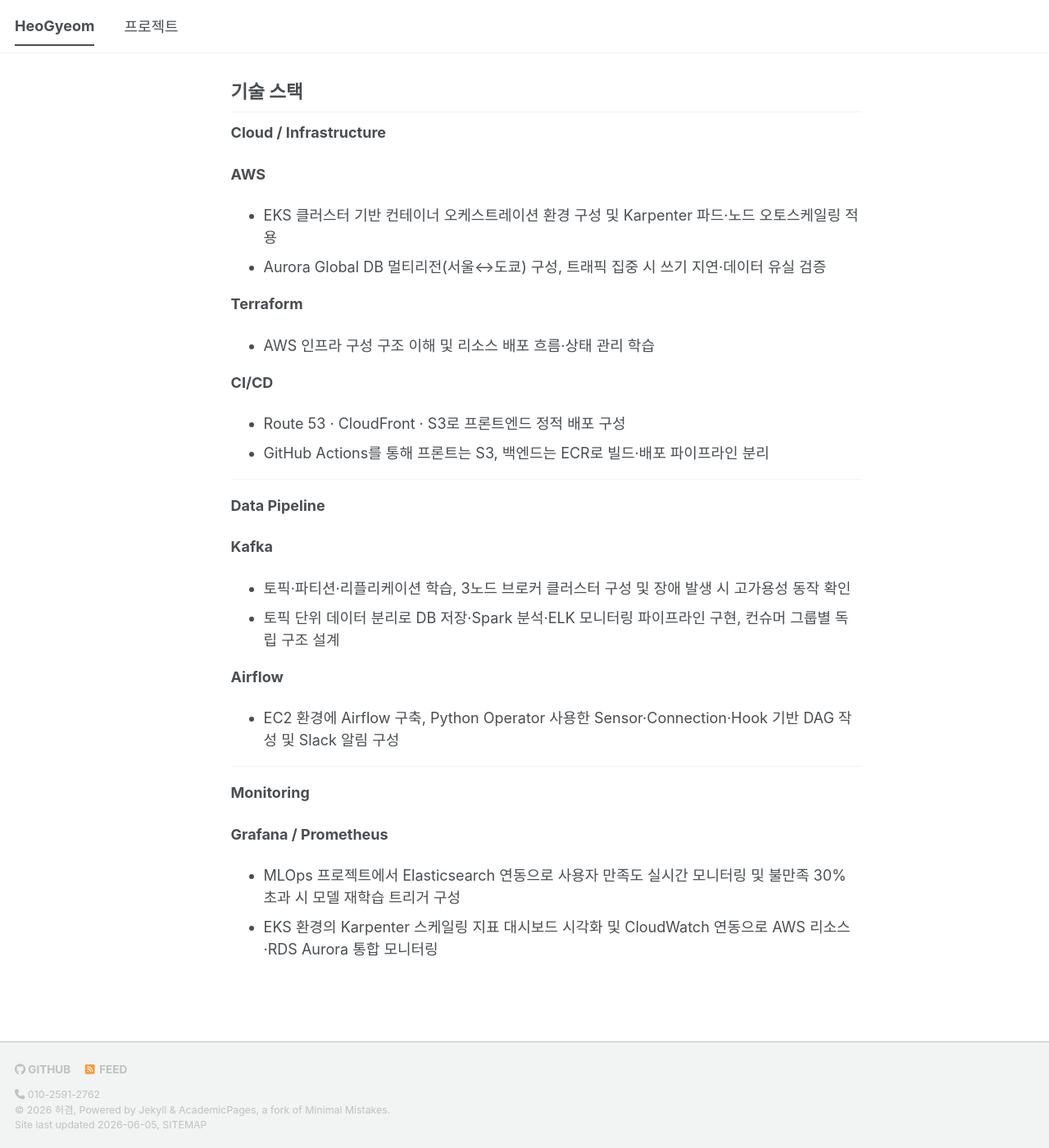
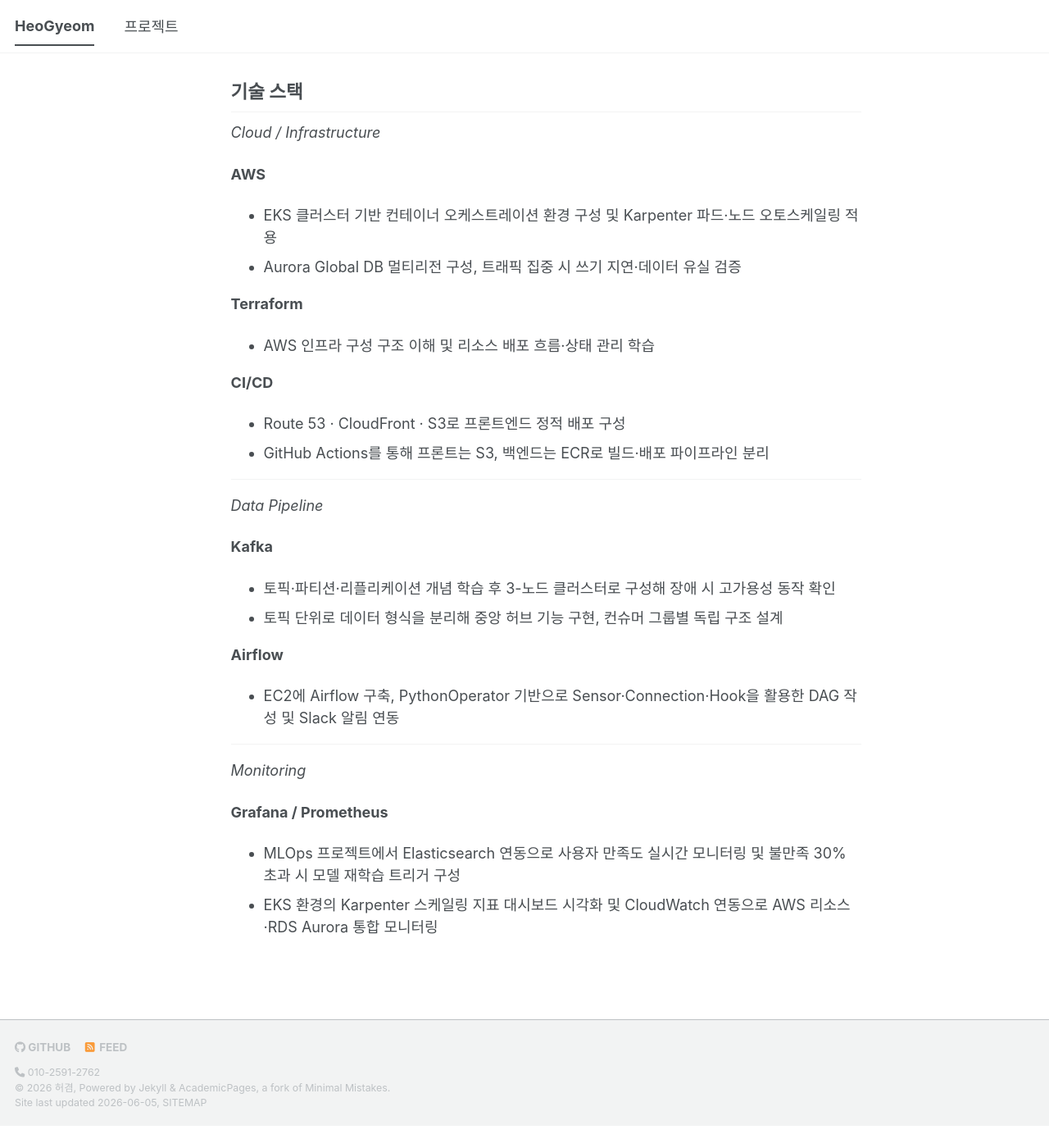
Before and after one commit to Heo-Gyeom/Heo-Gyeom.github.io, a Jekyll site: the page built from _pages/about.md, in a window 1280 px wide and 1400 px high, scrolled down 932 px. Shown: the whole window at 82% size. Built offline with Jekyll 4.4.1, drawn with Linux system fonts in a browser that asks for light colours; a script bundle is joined from its source files by our own code; library files that are not in the unit come from our copies; after the commit the page ends 2305 px from its top, so only the background shows below that; some of the changed text lies outside the part shown.

Commit message:
about·portfolio 수정사항 반영
Co-Authored-By: Claude Sonnet 4.6 <noreply@anthropic.com>

```diff
--- a/_pages/about.md
+++ b/_pages/about.md
@@ -1,6 +1,6 @@
 ---
 permalink: /
-title: "안녕하세요, 포기하지 않는 엔지니어 허겸입니다."
+title: "원인을 계층 단위로 추적하는 인프라 엔지니어 허겸입니다."
 author_profile: true
 redirect_from:
   - /about/
@@ -46,11 +46,11 @@ DB부터 인프라까지, 다양한 계층에서 가설을 세우고 원인을
 
 ## 기술 스택
 
-**Cloud / Infrastructure**
+*Cloud / Infrastructure*
 
 **AWS**
 - EKS 클러스터 기반 컨테이너 오케스트레이션 환경 구성 및 Karpenter 파드·노드 오토스케일링 적용
-- Aurora Global DB 멀티리전(서울↔도쿄) 구성, 트래픽 집중 시 쓰기 지연·데이터 유실 검증
+- Aurora Global DB 멀티리전 구성, 트래픽 집중 시 쓰기 지연·데이터 유실 검증
 
 **Terraform**
 - AWS 인프라 구성 구조 이해 및 리소스 배포 흐름·상태 관리 학습
@@ -61,18 +61,18 @@ DB부터 인프라까지, 다양한 계층에서 가설을 세우고 원인을
 
 ---
 
-**Data Pipeline**
+*Data Pipeline*
 
 **Kafka**
--  토픽·파티션·리플리케이션 학습, 3노드 브로커 클러스터 구성 및 장애 발생 시 고가용성 동작 확인
--  토픽 단위 데이터 분리로 DB 저장·Spark 분석·ELK 모니터링 파이프라인 구현, 컨슈머 그룹별 독립 구조 설계
+-  토픽·파티션·리플리케이션 개념 학습 후 3-노드 클러스터로 구성해 장애 시 고가용성 동작 확인
+-  토픽 단위로 데이터 형식을 분리해 중앙 허브 기능 구현, 컨슈머 그룹별 독립 구조 설계
 
 **Airflow**
--  EC2 환경에 Airflow 구축, Python Operator 사용한 Sensor·Connection·Hook 기반 DAG 작성 및 Slack 알림 구성
+-  EC2에 Airflow 구축, PythonOperator 기반으로 Sensor·Connection·Hook을 활용한 DAG 작성 및 Slack 알림 연동
 
 ---
 
-**Monitoring**
+*Monitoring*
 
 **Grafana / Prometheus**
 - MLOps 프로젝트에서 Elasticsearch 연동으로 사용자 만족도 실시간 모니터링 및 불만족 30% 초과 시 모델 재학습 트리거 구성
```
Also changed, not shown: _pages/portfolio.html (+4 -4 lines).
